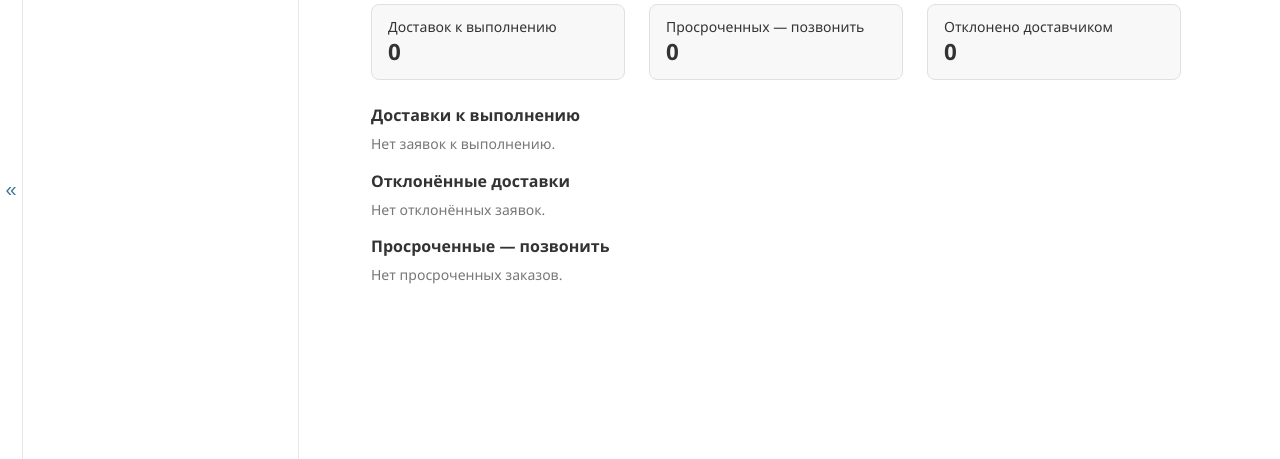
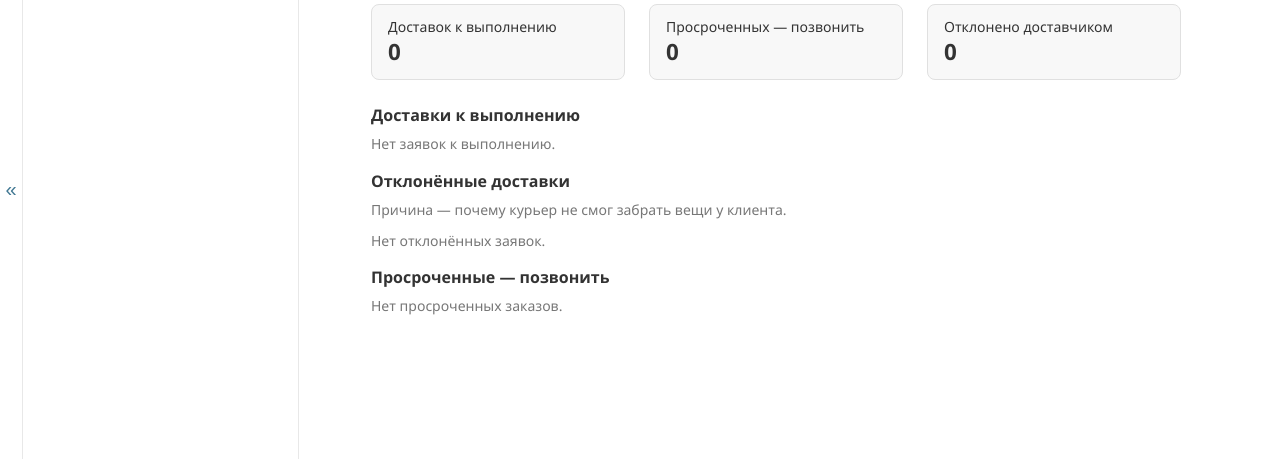
Before and after one commit to skislyakow/SelfStorage, a Django app: page /admin/ in a window 1280 px wide. Shown: the part 257-716 px from the top of the page. Run offline with Django 5.2, Linux system fonts and the light colour scheme; the visitor is signed in with stand-in values (Sample User, id 1); data comes from the database, SQL or seed files in the repository; data that the repository does not hold is empty.

Commit message:
fix: correct delivery direction labels (inbound: client -> warehouse)
Доставка в ТЗ входящая (вещи от клиента на склад). Переименованы подписи: склад → «куда привезти», адрес → «Адрес забора (у клиента)». client_address в модели получил verbose_name и help_text. Секция отклонённых дополнена пояснением.

```diff
--- a/apps/rentals/admin.py
+++ b/apps/rentals/admin.py
@@ -30,7 +30,7 @@ class DeliveryRequestAdmin(admin.ModelAdmin):
         url = reverse("admin:rentals_rentalorder_change", args=[obj.order_id])
         return format_html('<a href="{}">#{}</a>', url, obj.order_id)
 
-    @admin.display(description="Склад (откуда)")
+    @admin.display(description="Склад (куда привезти)")
     def warehouse(self, obj):
         return obj.order.box.warehouse
 
@@ -38,7 +38,7 @@ class DeliveryRequestAdmin(admin.ModelAdmin):
     def box(self, obj):
         return obj.order.box.number
 
-    @admin.display(description="Куда ехать")
+    @admin.display(description="Адрес забора (у клиента)")
     def client_address_link(self, obj):
         if not obj.client_address:
             return "—"
--- a/apps/rentals/models.py
+++ b/apps/rentals/models.py
@@ -68,7 +68,11 @@ class DeliveryRequest(models.Model):
         verbose_name="Заказ",
     )
     client_address = models.CharField(
-        "Адрес клиента", max_length=255, blank=True, default=""
+        "Адрес забора у клиента",
+        max_length=255,
+        blank=True,
+        default="",
+        help_text="Откуда курьер забирает вещи (адрес клиента)",
     )
     phone = models.CharField("Телефон", max_length=20, blank=True, default="")
     status = models.CharField(
--- a/config/templates/admin/owner_dashboard.html
+++ b/config/templates/admin/owner_dashboard.html
@@ -36,9 +36,9 @@
     <thead>
       <tr>
         <th>Заказ</th>
-        <th>Склад (откуда забрать)</th>
+        <th>Склад (куда привезти)</th>
         <th>Бокс</th>
-        <th>Куда ехать</th>
+        <th>Адрес забора (у клиента)</th>
         <th>Телефон</th>
         <th>Статус</th>
         <th>Причина отказа</th>
@@ -70,14 +70,15 @@
   {% endif %}
 
   <h2>Отклонённые доставки</h2>
+  <p class="muted">Причина — почему курьер не смог забрать вещи у клиента.</p>
   {% if rejected %}
   <table class="owner-table">
     <thead>
       <tr>
         <th>Заказ</th>
-        <th>Склад (откуда забрать)</th>
+        <th>Склад (куда привезти)</th>
         <th>Бокс</th>
-        <th>Куда ехать</th>
+        <th>Адрес забора (у клиента)</th>
         <th>Телефон</th>
         <th>Причина отказа</th>
         <th></th>
```
